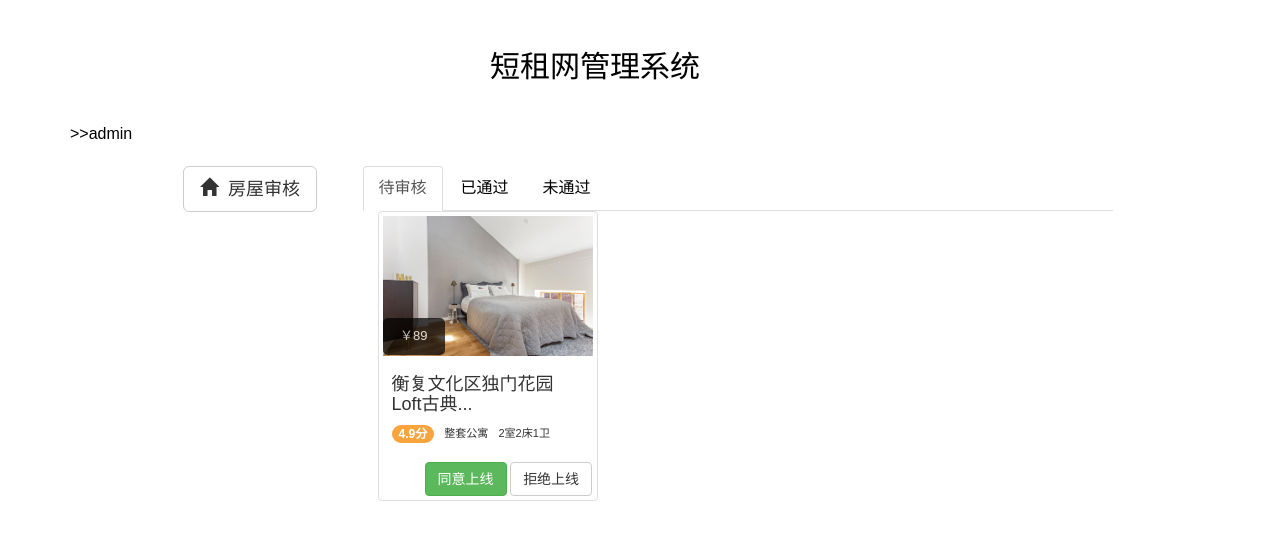
After one commit to dnmnkdsj/ShortRent, a Flask app: template app/templates/admin.html in a window 1280 px wide. The commit adds this page. Shown: the top 540 px of the page. Run offline with Flask 2, Linux system fonts and the light colour scheme; the template is opened without the code that fills it, so the values that code supplies are empty; parts of the project's set-up code (start-up, migrations or seed data) failed here and were passed over.

Commit message:
add two html pages

```diff
--- /dev/null
+++ b/app/templates/admin.html
@@ -0,0 +1,98 @@
+<!DOCTYPE html>
+<html lang="ch">
+
+<head>
+    <meta charset="UTF-8">
+    <title>我的房源</title>
+    <link rel="stylesheet" href="../static/bootstrap-3.3.7-dist/css/bootstrap.min.css">
+    <link rel="stylesheet" href="../static/css/index.css">
+    <link rel="stylesheet" href="../static/css/user.css">
+    <script src="../static/js/jquery.min.js"></script>
+    <script src="../static/bootstrap-3.3.7-dist/js/bootstrap.min.js"></script>
+</head>
+
+<body>
+    <div>
+    <h2 style="width:300px;margin: 50px auto 20px auto">短租网管理系统</h2>
+    <section class="container">
+        <p>&gt;&gt;admin</p>
+        <div class="row">
+            <div class="col-xs-4 col-md-2 col-md-offset-1 message-list">
+                <a href="userinfo.html" class="btn btn-default btn-lg">
+	          		<span class="glyphicon glyphicon-home"></span>房屋审核
+	        	</a>
+			</div>
+            <div class="col-xs-6 col-md-8">
+                <ul class="nav nav-tabs" role="tablist">
+                    <li role="presentation" class="active">
+                        <a href="#order" aria-controls="order" role="tab" data-toggle="tab">待审核</a>
+                    </li>
+                    <li role="presentation">
+                        <a href="#house" aria-controls="house" role="tab" data-toggle="tab">已通过</a>
+                    </li>
+                    <li role="presentation">
+                        <a href="#house" aria-controls="house" role="tab" data-toggle="tab">未通过</a>
+                    </li>
+                </ul>
+				<div class="tab-content">
+					<!-- 待审核的房屋 -->
+					<div role="tabpanel" class="tab-pane  fade in active" id="order">
+						<!-- 房屋1 -->
+						<div class="col-sm-6 col-md-4">
+							<div class="thumbnail">
+	                        	<a href="#" class="">
+	                            <img src="../static/images/homepage/2.jpg" alt="..."></a>
+	                        	<div class="room-price" style="margin: -15% 50% 0 auto"><span>￥89</span>
+	                        	</div>
+	                        	<div class="caption">
+	                            	<h4>衡复文化区独门花园Loft古典...</h4>
+	                            	<p><span class="badge">4.9分</span><small>整套公寓</small><small>2室2床1卫</small></p>
+	                        	</div>
+	                        	<div style="margin-left: 20%">
+                                	<button class="btn btn-success">同意上线</button>
+                                	<button class="btn btn-default">拒绝上线</button>
+                            	</div>
+	                    	</div>
+                    	</div>
+                    	<!-- 房屋2,3,4... -->
+					</div>
+					<!-- 已通过的房屋 -->
+					<div role="tabpanel" class="tab-pane  fade" id="house">
+						<div class="col-sm-6 col-md-4">
+							<div class="thumbnail">
+	                        	<a href="#" class="">
+	                            <img src="../static/images/homepage/2.jpg" alt="..."></a>
+	                        	<div class="room-price" style="margin: -15% 50% 0 auto"><span>￥89</span>
+	                        	</div>
+	                        	<div class="caption">
+	                            	<h4>衡复文化区独门花园Loft古典...</h4>
+	                            	<p><span class="badge">4.9分</span><small>整套公寓</small><small>2室2床1卫</small></p>
+	                        	</div>
+                                <button style="margin-left: 60%" class="btn btn-default">重新审核</button>
+	                    	</div>
+                    	</div>
+                    </div>
+                    <!-- 未通过的房屋 -->
+                    <div role="tabpanel" class="tab-pane  fade" id="house">
+						<div class="col-sm-6 col-md-4">
+							<div class="thumbnail">
+	                        	<a href="#" class="">
+	                            <img src="../static/images/homepage/2.jpg" alt="..."></a>
+	                        	<div class="room-price" style="margin: -15% 50% 0 auto"><span>￥89</span>
+	                        	</div>
+	                        	<div class="caption">
+	                            	<h4>衡复文化区独门花园Loft古典...</h4>
+	                            	<p><span class="badge">4.9分</span><small>整套公寓</small><small>2室2床1卫</small></p>
+	                        	</div>
+                                <button style="margin-left: 60%" class="btn btn-default">重新审核</button>
+	                    	</div>
+                    	</div>
+                    </div>
+				</div>
+        	</div>
+		</div>
+    </section>
+</div>
+</body>
+
+</html>
```
Also changed, not shown: app/templates/houseDetails.html (+6 -3 lines), app/templates/orderDetails.html (added, +76 -0 lines).
